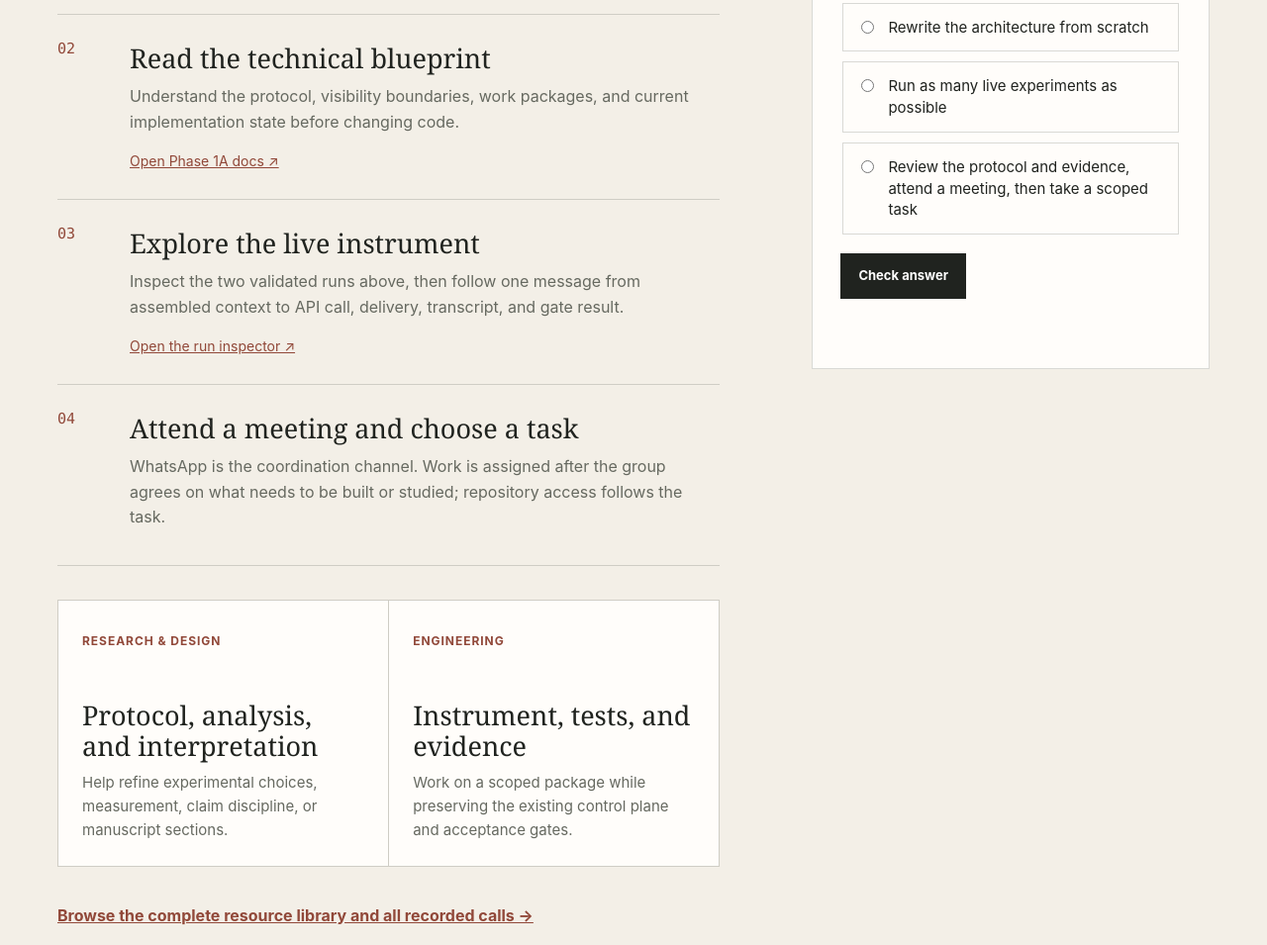
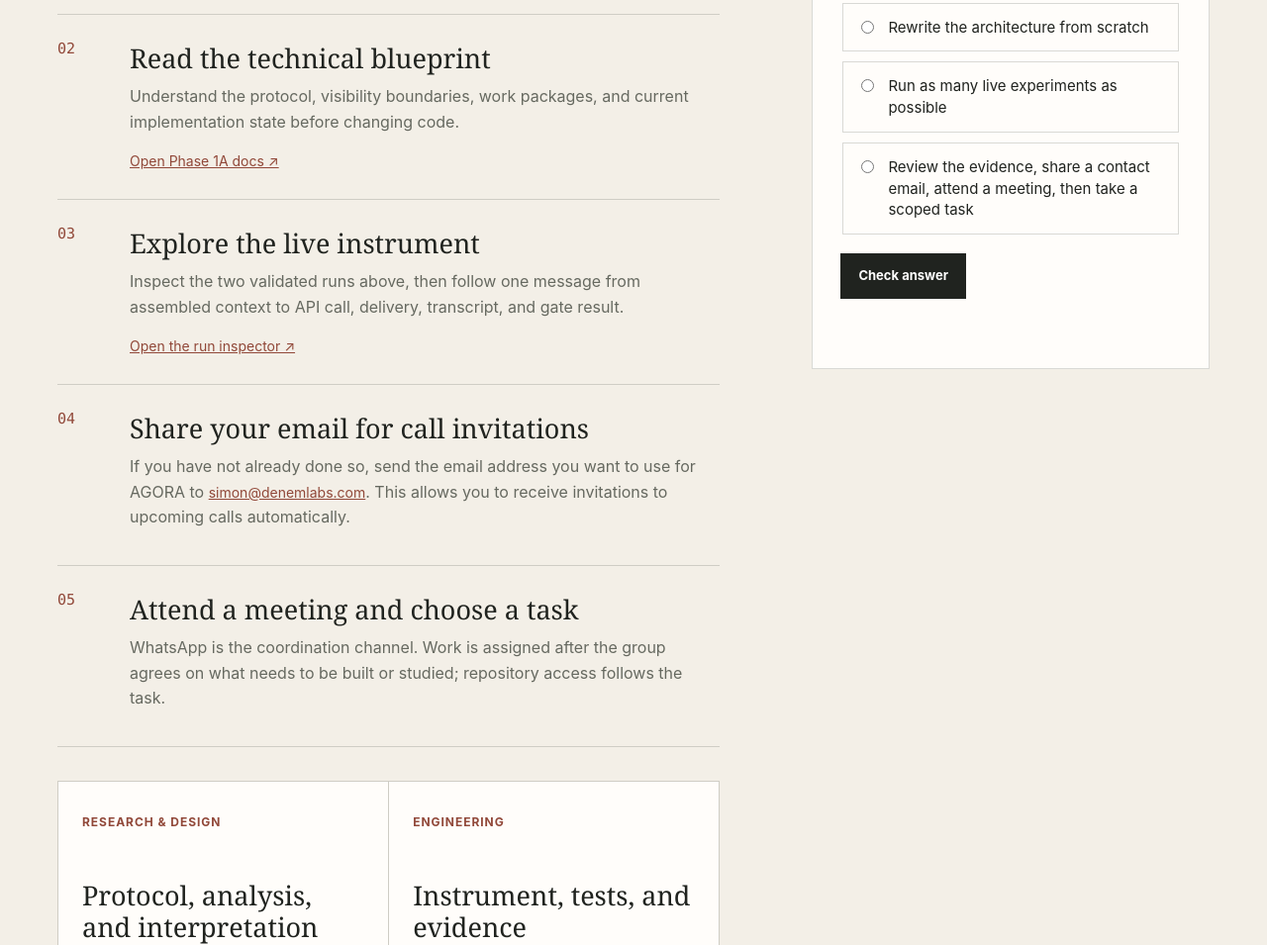
Before and after one commit to criticaldata/agoraworkshop, a website: page website/onboarding.html in a window 1280 px wide. Shown: the part 7280-8235 px from the top of the page at 99% size. Drawn offline with Linux system fonts and the light colour scheme.

Commit message:
Add onboarding call invitation step

```diff
--- a/website/onboarding.html
+++ b/website/onboarding.html
@@ -187,7 +187,8 @@
               <li><span>01</span><div><h3>Watch the three context recordings</h3><p>Start with implementation strategy, the engineering workshop, and the architecture session. Use the Fathom summary and transcript before watching every minute.</p><div class="mini-links"><a href="https://fathom.video/share/umHV6ku5byLgutyD2k1iDNr17S4wz68V" target="_blank" rel="noreferrer">Implementation strategy ↗</a><a href="https://fathom.video/share/Fjd6T5LwzcDHy2HDULTeXyEBQH3Wzz8f" target="_blank" rel="noreferrer">AI engineering workshop ↗</a><a href="https://fathom.video/share/B3gemyqqyWqxR7Wbruz2nh2JsiVyzBy1" target="_blank" rel="noreferrer">Architecture session ↗</a></div></div></li>
               <li><span>02</span><div><h3>Read the technical blueprint</h3><p>Understand the protocol, visibility boundaries, work packages, and current implementation state before changing code.</p><a href="https://github.com/criticaldata/agoraworkshop/tree/master/docs/phase1a" target="_blank" rel="noreferrer">Open Phase 1A docs ↗</a></div></li>
               <li><span>03</span><div><h3>Explore the live instrument</h3><p>Inspect the two validated runs above, then follow one message from assembled context to API call, delivery, transcript, and gate result.</p><a href="https://agora-production-046a.up.railway.app/runs" target="_blank" rel="noreferrer">Open the run inspector ↗</a></div></li>
-              <li><span>04</span><div><h3>Attend a meeting and choose a task</h3><p>WhatsApp is the coordination channel. Work is assigned after the group agrees on what needs to be built or studied; repository access follows the task.</p></div></li>
+              <li><span>04</span><div><h3>Share your email for call invitations</h3><p>If you have not already done so, send the email address you want to use for AGORA to <a href="mailto:simon@denemlabs.com?subject=AGORA%20%E2%80%94%20Call%20invitations">simon@denemlabs.com</a>. This allows you to receive invitations to upcoming calls automatically.</p></div></li>
+              <li><span>05</span><div><h3>Attend a meeting and choose a task</h3><p>WhatsApp is the coordination channel. Work is assigned after the group agrees on what needs to be built or studied; repository access follows the task.</p></div></li>
             </ol>
             <div class="contributor-paths">
               <article><span>RESEARCH & DESIGN</span><h3>Protocol, analysis, and interpretation</h3><p>Help refine experimental choices, measurement, claim discipline, or manuscript sections.</p></article>
@@ -195,12 +196,12 @@
             </div>
             <a class="library-link" href="./resources.html">Browse the complete resource library and all recorded calls →</a>
           </div>
-          <form class="quiz" data-quiz data-answer="c" data-correct="Exactly. Contributors first build shared context, then take ownership of a clearly bounded research or engineering task." data-incorrect="The onboarding guide prioritizes context and assignment before implementation access.">
+          <form class="quiz" data-quiz data-answer="c" data-correct="Exactly. Contributors first build shared context, share their contact email, then take ownership of a clearly bounded research or engineering task." data-incorrect="The onboarding guide prioritizes context, call access, and assignment before implementation access.">
             <p class="quiz-label">KNOWLEDGE CHECK 05</p>
             <fieldset><legend>What should a new contributor do before starting implementation?</legend>
               <label><input type="radio" name="q5" value="a" /> Rewrite the architecture from scratch</label>
               <label><input type="radio" name="q5" value="b" /> Run as many live experiments as possible</label>
-              <label><input type="radio" name="q5" value="c" /> Review the protocol and evidence, attend a meeting, then take a scoped task</label>
+              <label><input type="radio" name="q5" value="c" /> Review the evidence, share a contact email, attend a meeting, then take a scoped task</label>
             </fieldset>
             <button type="submit">Check answer</button><p class="quiz-feedback" data-feedback role="status"></p>
           </form>
```
